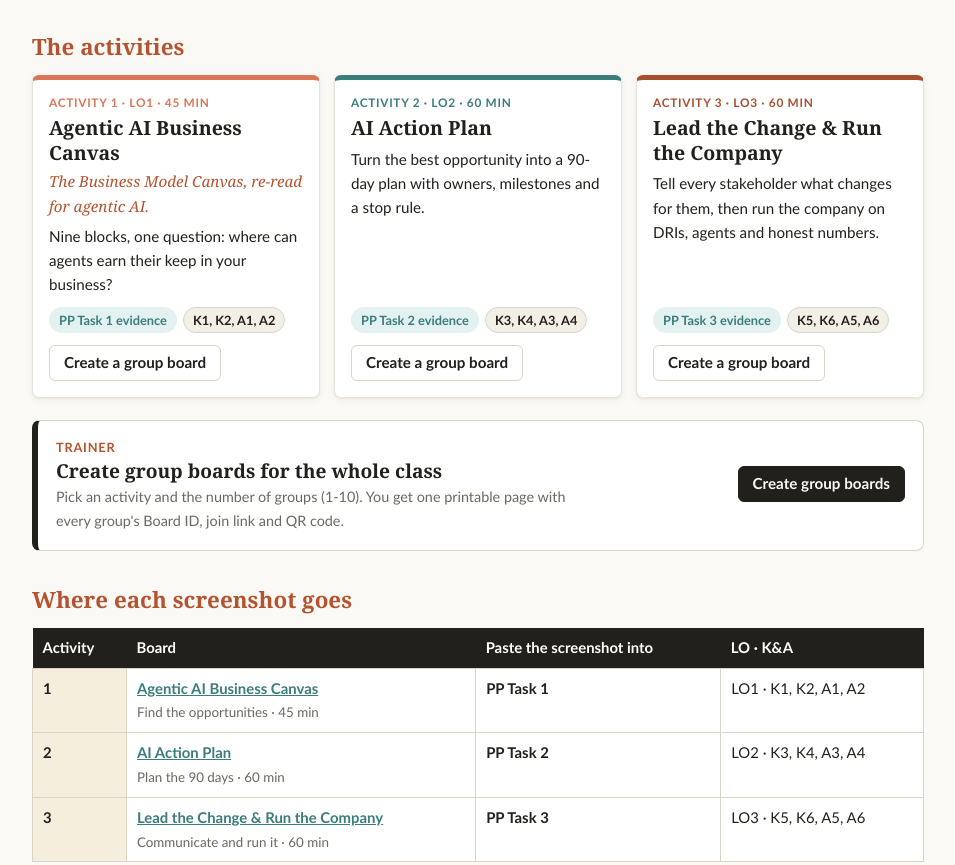
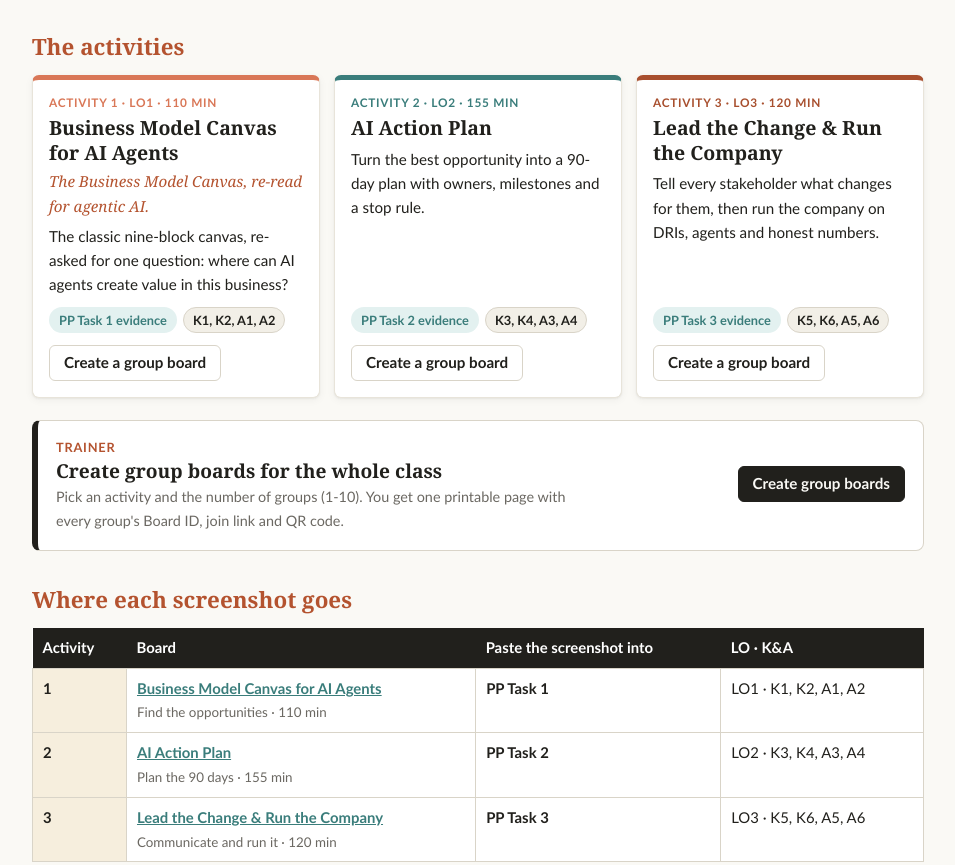
Before and after one commit to alfredang/bcm, a plain HTML site: page index.html in a window 1280 px wide. Shown: the part 1056-1921 px from the top of the page, without its empty margins (312-1267 px from the left). Drawn offline with Linux system fonts and the light colour scheme.

Commit message:
content: Activity 1 uses the traditional nine BMC blocks, geared to AI-agent opportunities
Co-Authored-By: Claude Opus 5.5 <noreply@anthropic.com>

```diff
--- a/js/templates.js
+++ b/js/templates.js
@@ -10,86 +10,86 @@ export const TEMPLATES = [
   "lo": "LO1",
   "codes": "K1, K2, A1, A2",
   "layout": "bmc",
-  "title": "Agentic AI Business Canvas",
+  "title": "Business Model Canvas for AI Agents",
   "short": "Find the opportunities",
-  "pitch": "Nine blocks, one question: where can agents earn their keep in your business?",
-  "musePrompt": "Act as my innovation consultant. Our organisation: [your organisation in two sentences: industry, size, customers, this year's objective]. Draft our Agentic AI Business Canvas with these 9 blocks:\n1. Data & System Partners: Who holds the data and systems the agents need?\n2. Processes to Augment: Which processes eat the most time, rework or waiting?\n3. Dormant Data & Know-how: What data and tacit knowledge sits unused today?\n4. Agentic AI Opportunities: What could an AI agent or agentic workflow do here?\n5. Human DRIs & Agent Roles: Who is the one person accountable for each agent's results?\n6. Channels & Touchpoints: Where do the agents meet customers and staff?\n7. Stakeholders & Pain Points: Who feels the pain today, and who will feel the change?\n8. Costs & Risks: What will it cost, and what could go wrong?\n9. Value & Objectives Fit: Which business objective does each opportunity move, and by how much?\n\nRules: two specific notes per block, at most 15 words each, with names, numbers and owners. Use my email and calendar only where relevant and name the source. Mark guesses as (assumption).\nReply ONLY in this format, so I can paste it into our board:\n1. Data & System Partners\n- first note\n- second note\n2. Processes to Augment\n- first note\n- second note\n(continue to block 9). End with: Verify first: the three notes I should check.",
+  "pitch": "The classic nine-block canvas, re-asked for one question: where can AI agents create value in this business?",
+  "musePrompt": "Act as my innovation consultant. Our organisation: [your organisation in two sentences: industry, size, customers, this year's objective]. Draft our Business Model Canvas for AI Agents with these 9 blocks:\n1. Key Partners: Which partners hold the data, systems or AI platforms your agents need?\n2. Key Activities: Which key activities could AI agents do, speed up or watch over?\n3. Key Resources: Which data and know-how would make your agents smart about your business?\n4. Value Propositions: What new or better value can AI agents deliver to your customers?\n5. Customer Relationships: How will agents change the way you serve and keep customers, and where must a human stay?\n6. Channels: Through which channels will your agents meet customers?\n7. Customer Segments: Which customer segments gain most from AI agents, and which still want a person?\n8. Cost Structure: What will the agents cost, and which costs will they remove or add?\n9. Revenue Streams: How will the agents grow revenue or protect it, and which objective do they serve?\n\nRules: two specific notes per block, at most 15 words each, with names, numbers and owners. Use my email and calendar only where relevant and name the source. Mark guesses as (assumption).\nReply ONLY in this format, so I can paste it into our board:\n1. Key Partners\n- first note\n- second note\n2. Key Activities\n- first note\n- second note\n(continue to block 9). End with: Verify first: the three notes I should check.",
   "evidence": "PP Task 1 · screenshot of your completed canvas",
   "discuss": [
-   "Which of the five capability gaps (private data, internal language, live context, action, guardrails) blocks each idea?",
+   "Which block of your business model would an AI agent change the most?",
    "Which opportunity moves a number your leadership already tracks?",
-   "Which idea would you stop first if the data turned out to be poor?"
+   "Which of the five capability gaps (private data, internal language, live context, action, guardrails) could stop it?"
   ],
-  "minutes": 45,
+  "minutes": 110,
   "blocks": [
    {
     "id": "keyPartners",
     "num": 1,
-    "title": "Data & System Partners",
-    "prompt": "Who holds the data and systems the agents need?",
+    "title": "Key Partners",
+    "prompt": "Which partners hold the data, systems or AI platforms your agents need?",
     "questions": [
-     "Which vendors, platforms or partners own the systems (CRM, ERP, Gmail, WhatsApp)?",
-     "Who must agree before an agent reads or writes there?",
-     "Which partner could co-develop or host the agent?"
+     "Which vendors own the systems agents must read or act in (CRM, ERP, Gmail, WhatsApp)?",
+     "Which AI platform or agent partner would you buy from or build with?",
+     "Who must agree before an agent touches their data?"
     ],
     "example": [
      {
-      "title": "Ticketing vendor (ServiceNow)",
-      "description": "Holds every service request since 2019; API access needs a contract addendum."
+      "title": "ServiceNow (ticketing vendor)",
+      "description": "Holds every service request since 2019; agent API access needs a contract addendum."
      },
      {
-      "title": "Google Workspace",
-      "description": "Gmail and Calendar for 140 staff; connectors approved by IT."
+      "title": "Meta Muse / Google Workspace",
+      "description": "Always-on agent reads Gmail and Calendar for 140 staff."
      },
      {
       "title": "Building owners",
-      "description": "Share BMS sensor feeds for 30 managed sites."
+      "description": "Share sensor feeds an agent can watch for faults."
      }
     ]
    },
    {
     "id": "keyActivities",
     "num": 2,
-    "title": "Processes to Augment",
-    "prompt": "Which processes eat the most time, rework or waiting?",
+    "title": "Key Activities",
+    "prompt": "Which key activities could AI agents do, speed up or watch over?",
     "questions": [
-     "Where do requests queue, bounce or get re-keyed?",
-     "Which steps follow clear rules; which need judgement?",
-     "What does Step 1 (mine the process) tell you?"
+     "Which activities are repetitive, rule-based or full of waiting?",
+     "Which need judgement and must stay human?",
+     "Which could an always-on agent watch 24/7?"
     ],
     "example": [
      {
-      "title": "Request triage",
-      "description": "Coordinators read 80 emails and WhatsApps a day and re-key them into tickets."
+      "title": "Request triage (agent)",
+      "description": "Agent reads 80 emails and WhatsApps a day, drafts tickets; coordinators approve."
      },
      {
       "title": "Technician scheduling",
-      "description": "Done by phone each morning; 1 in 7 jobs needs a second visit."
+      "description": "Agent proposes routes; supervisor confirms."
      },
      {
       "title": "Monthly client reports",
-      "description": "Two days of copy-paste from tickets into PowerPoint."
+      "description": "Agent drafts from tickets; account manager reviews."
      }
     ]
    },
    {
     "id": "keyResources",
     "num": 3,
-    "title": "Dormant Data & Know-how",
-    "prompt": "What data and tacit knowledge sits unused today?",
+    "title": "Key Resources",
+    "prompt": "Which data and know-how would make your agents smart about your business?",
     "questions": [
-     "Which calls, chats, emails, photos or logs are never analysed?",
-     "What do your veterans know that is written nowhere?",
-     "Is the data clean, current and permitted for this use?"
+     "Which dormant data (calls, chats, tickets, logs) is never analysed?",
+     "What do veterans know that is written nowhere?",
+     "Is the data clean, current and permitted?"
     ],
     "example": [
      {
       "title": "5 years of closed tickets",
-      "description": "Root causes, parts used and repeat faults per site."
+      "description": "Root causes and repeat faults per site: fuel for a predictor agent."
      },
      {
-      "title": "Technician photos & voice notes",
-      "description": "Thousands of job-site photos in WhatsApp groups."
+      "title": "Technician photos and voice notes",
+      "description": "Thousands in WhatsApp groups, never searched."
      },
      {
       "title": "Senior coordinator know-how",
@@ -100,71 +100,71 @@ export const TEMPLATES = [
    {
     "id": "valueProps",
     "num": 4,
-    "title": "Agentic AI Opportunities",
-    "prompt": "What could an AI agent or agentic workflow do here?",
+    "title": "Value Propositions",
+    "prompt": "What new or better value can AI agents deliver to your customers?",
     "questions": [
-     "Name the agent and its job in one line.",
-     "Assistant, workflow, single agent or multi-agent?",
-     "Always-on (watching) or on-demand?"
+     "Name the agent and the customer benefit in one line.",
+     "Faster, cheaper, more personal or entirely new?",
+     "Always-on (watching) or on demand?"
     ],
     "example": [
      {
-      "title": "Triage agent (always-on)",
-      "description": "Reads every inbound email/WhatsApp, drafts the ticket, routes it; coordinator approves."
+      "title": "Same-day answers, 24/7",
+      "description": "Always-on triage agent replies within minutes, even at 2 am."
      },
      {
-      "title": "Repeat-fault predictor",
-      "description": "Flags sites likely to fail again within 30 days from ticket history."
+      "title": "No repeat faults",
+      "description": "Predictor agent flags sites likely to fail again within 30 days."
      },
      {
-      "title": "Client report agent",
-      "description": "Builds the monthly report from tickets; account manager reviews."
+      "title": "Live job status",
+      "description": "Agent updates the client portal as work progresses."
      }
     ]
    },
    {
     "id": "customerRel",
     "num": 5,
-    "title": "Human DRIs & Agent Roles",
-    "prompt": "Who is the one person accountable for each agent's results?",
+    "title": "Customer Relationships",
+    "prompt": "How will agents change the way you serve and keep customers, and where must a human stay?",
     "questions": [
-     "Name one DRI per opportunity.",
-     "What does the agent do; what does the human decide?",
-     "Where must a person approve before anything leaves the building?"
+     "Which interactions can an agent handle; which need a person?",
+     "Who is the DRI accountable for the agent's results?",
+     "How does a customer reach a human fast?"
     ],
     "example": [
      {
-      "title": "DRI: Head of Service Desk",
-      "description": "Owns triage accuracy and response time; approves routing rules."
+      "title": "Agent first, human always reachable",
+      "description": "Routine updates by agent; complaints and refunds by a coordinator."
      },
      {
-      "title": "Coordinators",
-      "description": "Approve every drafted reply to a client; handle complaints personally."
+      "title": "DRI: Head of Service Desk",
+      "description": "Owns triage accuracy and response time."
      },
      {
-      "title": "Agent never decides",
-      "description": "Refunds over SGD 200, legal complaints, safety incidents."
+      "title": "Personal touch kept",
+      "description": "Account managers call key clients monthly."
      }
     ]
    },
    {
     "id": "channels",
     "num": 6,
-    "title": "Channels & Touchpoints",
-    "prompt": "Where do the agents meet customers and staff?",
+    "title": "Channels",
+    "prompt": "Through which channels will your agents meet customers?",
     "questions": [
-     "Which channels does the agent read and write in?",
-     "Read-only or read-and-act?",
-     "How does a customer reach a human fast?"
+     "Email, WhatsApp, web chat, portal, phone?",
+     "Read-only, draft or act in each channel?",
+     "Which channel goes first?"
     ],
     "example": [
      {
       "title": "Email + WhatsApp Business",
-      "description": "Inbound requests; agent drafts, human sends at first."
+      "description": "Agent drafts every reply; coordinator sends at first."
      },
      {
       "title": "Client portal",
-      "description": "Live job status updated by the agent."
+      "description": "Agent posts live job status."
      },
      {
       "title": "Teams channel",
@@ -175,37 +175,37 @@ export const TEMPLATES = [
    {
     "id": "customerSeg",
     "num": 7,
-    "title": "Stakeholders & Pain Points",
-    "prompt": "Who feels the pain today, and who will feel the change?",
+    "title": "Customer Segments",
+    "prompt": "Which customer segments gain most from AI agents, and which still want a person?",
     "questions": [
-     "Which customers, staff and managers are affected?",
-     "What is each group's biggest frustration?",
-     "Who might resist, and why?"
+     "Which segment has the biggest pain an agent can fix?",
+     "Which segment will resist an agent?",
+     "Any new segment agents let you serve?"
     ],
     "example": [
      {
       "title": "Building managers (clients)",
-      "description": "Chase job status by phone; want same-day answers."
+      "description": "Want same-day answers; happy with an agent for status updates."
      },
      {
-      "title": "Coordinators",
-      "description": "Overloaded at 9-11 am; fear the agent replaces them."
+      "title": "Premium contracts",
+      "description": "Expect a named human: agent supports, person serves."
      },
      {
-      "title": "Finance",
-      "description": "Wants fewer disputed invoices from incomplete job sheets."
+      "title": "Small offices (new)",
+      "description": "Low-cost, agent-led service tier becomes viable."
      }
     ]
    },
    {
     "id": "costStructure",
     "num": 8,
-    "title": "Costs & Risks",
-    "prompt": "What will it cost, and what could go wrong?",
+    "title": "Cost Structure",
+    "prompt": "What will the agents cost, and which costs will they remove or add?",
     "questions": [
-     "Licences, integration, change and assurance costs?",
-     "Which of the five capability gaps is the biggest risk?",
-     "PDPA, security or reputational exposure?"
+     "Licences, integration, change, assurance costs?",
+     "Which costs fall (labour hours, rework)?",
+     "New risks that carry a cost (PDPA, errors)?"
     ],
     "example": [
      {
@@ -213,37 +213,37 @@ export const TEMPLATES = [
       "description": "Licences 14k, integration 15k, training and change 10k."
      },
      {
-      "title": "Risk: wrong routing",
-      "description": "Mitigate with human approval for the first 90 days."
+      "title": "Cost removed",
+      "description": "38% of coordinator time spent re-keying."
      },
      {
-      "title": "PDPA",
-      "description": "Tenant names and phone numbers in tickets: mask before analysis."
+      "title": "Risk cost",
+      "description": "Human approval for 90 days to avoid misrouted urgent jobs."
      }
     ]
    },
    {
     "id": "revenueStreams",
     "num": 9,
-    "title": "Value & Objectives Fit",
-    "prompt": "Which business objective does each opportunity move, and by how much?",
+    "title": "Revenue Streams",
+    "prompt": "How will the agents grow revenue or protect it, and which objective do they serve?",
     "questions": [
-     "Revenue, cost, risk or experience: which lever?",
-     "Baseline today and target in 90 days?",
-     "Score: value x feasibility x data readiness (1-5 each)."
+     "New or premium service, more volume, fewer lost clients?",
+     "Baseline today, target in 90 days?",
+     "Score each opportunity: value x feasibility x data readiness (1-5)."
     ],
     "example": [
      {
-      "title": "Triage agent: score 5-4-4 = 80",
-      "description": "Handling time 18 -> 11 min; supports the 'same-day response' objective."
+      "title": "Premium '2-hour response' tier",
+      "description": "Agent makes the SLA affordable: +SGD 6k a month (assumption)."
      },
      {
-      "title": "Report agent: score 3-5-5 = 75",
-      "description": "Saves 2 account-manager days a month per client."
+      "title": "Fewer lost contracts",
+      "description": "Faster answers protect renewals; objective: same-day response."
      },
      {
-      "title": "Predictor: score 4-2-3 = 24",
-      "description": "Promising but data is messy: park for phase 2."
+      "title": "Scores",
+      "description": "Triage agent 5x4x4 = 80; report agent 75; predictor 24 (park it)."
      }
     ]
    }
@@ -266,7 +266,7 @@ export const TEMPLATES = [
    "What must be true at day 30 for you to keep going?",
    "Who is the DRI, and what decision rights do they hold?"
   ],
-  "minutes": 60,
+  "minutes": 155,
   "blocks": [
    {
     "id": "objective",
@@ -479,7 +479,7 @@ export const TEMPLATES = [
    "Which manager role becomes a DRI, a coach or a translator?",
    "How will staff send you new ideas once the agents are live?"
   ],
-  "minutes": 60,
+  "minutes": 120,
   "blocks": [
    {
     "id": "story",
```
Also changed, not shown: prompts.html (+12 -12 lines).
